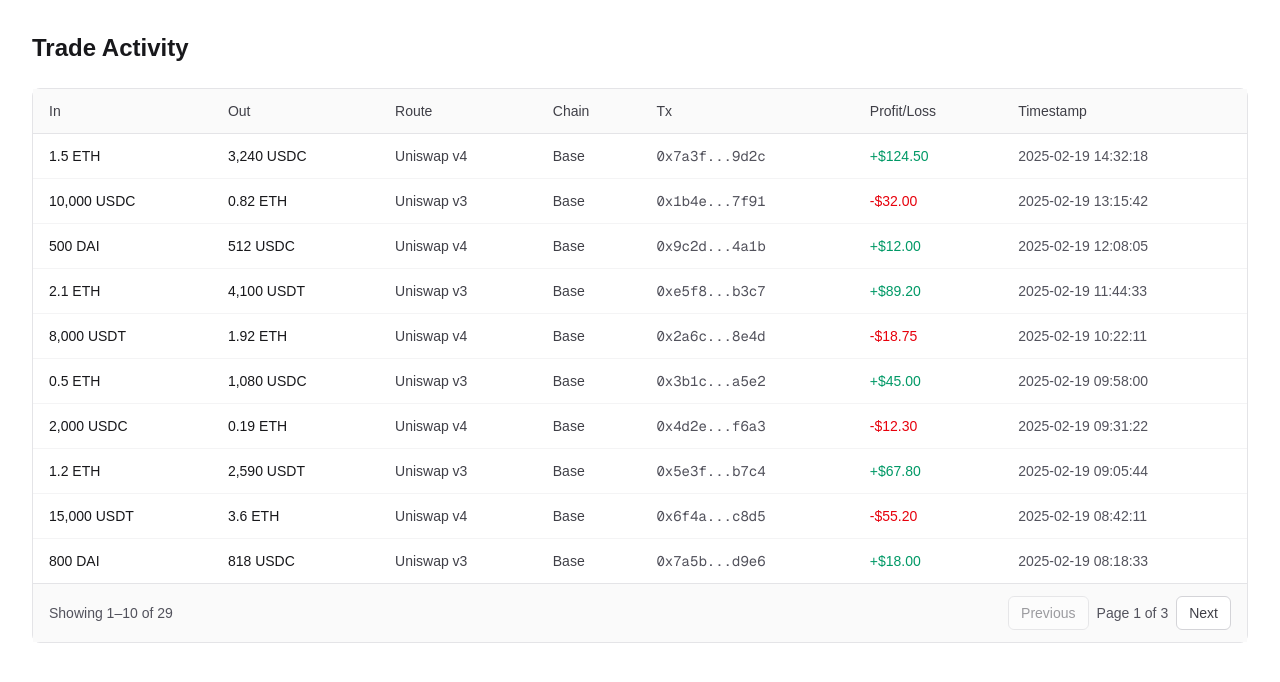
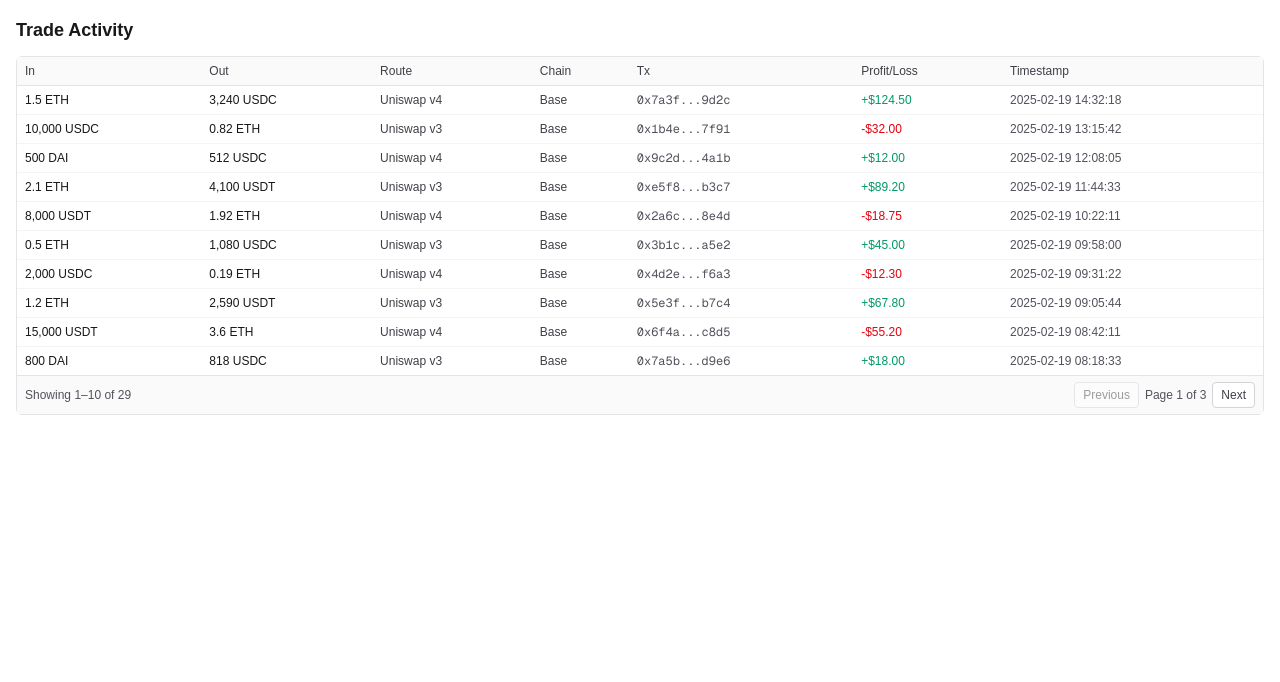
Before and after one commit to Constantino/baby-shark, a Next.js app in the folder web/: page / in a window 1280 px wide. Shown: the top 682 px of the page. Built offline with nearby package versions, Linux system fonts and the light colour scheme.

Commit message:
added trade activity table smaller

```diff
--- a/web/src/components/TradeActivity.tsx
+++ b/web/src/components/TradeActivity.tsx
@@ -16,34 +16,34 @@ export function TradeActivity({ trades }: TradeActivityProps) {
   const pageTrades = trades.slice(start, start + PAGE_SIZE);
 
   return (
-    <div className="min-h-screen p-8">
-      <h1 className="mb-6 text-2xl font-semibold text-zinc-900 dark:text-zinc-100">
+    <div className="p-4">
+      <h1 className="mb-3 text-lg font-semibold text-zinc-900 dark:text-zinc-100">
         Trade Activity
       </h1>
-      <div className="rounded-lg border border-zinc-200 dark:border-zinc-700">
-        <div className="max-h-[70vh] overflow-y-auto overflow-x-auto">
-          <table className="w-full min-w-[640px] border-collapse text-left text-sm">
+      <div className="rounded-md border border-zinc-200 dark:border-zinc-700">
+        <div className="max-h-[45vh] overflow-y-auto overflow-x-auto">
+          <table className="w-full min-w-[560px] border-collapse text-left text-xs">
             <thead className="sticky top-0 z-10 bg-zinc-50 dark:bg-zinc-800/50">
               <tr className="border-b border-zinc-200 dark:border-zinc-700">
-                <th className="px-4 py-3 font-medium text-zinc-700 dark:text-zinc-300">
+                <th className="px-2 py-1.5 font-medium text-zinc-700 dark:text-zinc-300">
                   In
                 </th>
-                <th className="px-4 py-3 font-medium text-zinc-700 dark:text-zinc-300">
+                <th className="px-2 py-1.5 font-medium text-zinc-700 dark:text-zinc-300">
                   Out
                 </th>
-                <th className="px-4 py-3 font-medium text-zinc-700 dark:text-zinc-300">
+                <th className="px-2 py-1.5 font-medium text-zinc-700 dark:text-zinc-300">
                   Route
                 </th>
-                <th className="px-4 py-3 font-medium text-zinc-700 dark:text-zinc-300">
+                <th className="px-2 py-1.5 font-medium text-zinc-700 dark:text-zinc-300">
                   Chain
                 </th>
-                <th className="px-4 py-3 font-medium text-zinc-700 dark:text-zinc-300">
+                <th className="px-2 py-1.5 font-medium text-zinc-700 dark:text-zinc-300">
                   Tx
                 </th>
-                <th className="px-4 py-3 font-medium text-zinc-700 dark:text-zinc-300">
+                <th className="px-2 py-1.5 font-medium text-zinc-700 dark:text-zinc-300">
                   Profit/Loss
                 </th>
-                <th className="px-4 py-3 font-medium text-zinc-700 dark:text-zinc-300">
+                <th className="px-2 py-1.5 font-medium text-zinc-700 dark:text-zinc-300">
                   Timestamp
                 </th>
               </tr>
@@ -54,23 +54,23 @@ export function TradeActivity({ trades }: TradeActivityProps) {
                   key={start + i}
                   className="border-b border-zinc-100 last:border-0 dark:border-zinc-800"
                 >
-                  <td className="px-4 py-3 text-zinc-900 dark:text-zinc-100">
+                  <td className="px-2 py-1.5 text-zinc-900 dark:text-zinc-100">
                     {trade.in}
                   </td>
-                  <td className="px-4 py-3 text-zinc-900 dark:text-zinc-100">
+                  <td className="px-2 py-1.5 text-zinc-900 dark:text-zinc-100">
                     {trade.out}
                   </td>
-                  <td className="px-4 py-3 text-zinc-700 dark:text-zinc-300">
+                  <td className="px-2 py-1.5 text-zinc-700 dark:text-zinc-300">
                     {trade.route}
                   </td>
-                  <td className="px-4 py-3 text-zinc-700 dark:text-zinc-300">
+                  <td className="px-2 py-1.5 text-zinc-700 dark:text-zinc-300">
                     {trade.chain}
                   </td>
-                  <td className="px-4 py-3 font-mono text-zinc-600 dark:text-zinc-400">
+                  <td className="px-2 py-1.5 font-mono text-zinc-600 dark:text-zinc-400">
                     {trade.tx}
                   </td>
                   <td
-                    className={`px-4 py-3 font-medium ${
+                    className={`px-2 py-1.5 font-medium ${
                       trade.profitLoss.startsWith("+")
                         ? "text-emerald-600 dark:text-emerald-400"
                         : "text-red-600 dark:text-red-400"
@@ -78,7 +78,7 @@ export function TradeActivity({ trades }: TradeActivityProps) {
                   >
                     {trade.profitLoss}
                   </td>
-                  <td className="px-4 py-3 text-zinc-600 dark:text-zinc-400">
+                  <td className="px-2 py-1.5 text-zinc-600 dark:text-zinc-400">
                     {trade.timestamp}
                   </td>
                 </tr>
@@ -86,28 +86,28 @@ export function TradeActivity({ trades }: TradeActivityProps) {
             </tbody>
           </table>
         </div>
-        <div className="flex items-center justify-between gap-4 border-t border-zinc-200 bg-zinc-50 px-4 py-3 dark:border-zinc-700 dark:bg-zinc-800/50">
-          <p className="text-sm text-zinc-600 dark:text-zinc-400">
+        <div className="flex items-center justify-between gap-2 border-t border-zinc-200 bg-zinc-50 px-2 py-1.5 dark:border-zinc-700 dark:bg-zinc-800/50">
+          <p className="text-xs text-zinc-600 dark:text-zinc-400">
             Showing {start + 1}–{Math.min(start + PAGE_SIZE, trades.length)} of{" "}
             {trades.length}
           </p>
-          <div className="flex items-center gap-2">
+          <div className="flex items-center gap-1.5">
             <button
               type="button"
               onClick={() => setPage((p) => Math.max(1, p - 1))}
               disabled={page <= 1}
-              className="rounded-md border border-zinc-300 bg-white px-3 py-1.5 text-sm font-medium text-zinc-700 transition-colors hover:bg-zinc-50 disabled:cursor-not-allowed disabled:opacity-50 dark:border-zinc-600 dark:bg-zinc-800 dark:text-zinc-300 dark:hover:bg-zinc-700"
+              className="rounded border border-zinc-300 bg-white px-2 py-1 text-xs font-medium text-zinc-700 transition-colors hover:bg-zinc-50 disabled:cursor-not-allowed disabled:opacity-50 dark:border-zinc-600 dark:bg-zinc-800 dark:text-zinc-300 dark:hover:bg-zinc-700"
             >
               Previous
             </button>
-            <span className="text-sm text-zinc-600 dark:text-zinc-400">
+            <span className="text-xs text-zinc-600 dark:text-zinc-400">
               Page {page} of {totalPages}
             </span>
             <button
               type="button"
               onClick={() => setPage((p) => Math.min(totalPages, p + 1))}
               disabled={page >= totalPages}
-              className="rounded-md border border-zinc-300 bg-white px-3 py-1.5 text-sm font-medium text-zinc-700 transition-colors hover:bg-zinc-50 disabled:cursor-not-allowed disabled:opacity-50 dark:border-zinc-600 dark:bg-zinc-800 dark:text-zinc-300 dark:hover:bg-zinc-700"
+              className="rounded border border-zinc-300 bg-white px-2 py-1 text-xs font-medium text-zinc-700 transition-colors hover:bg-zinc-50 disabled:cursor-not-allowed disabled:opacity-50 dark:border-zinc-600 dark:bg-zinc-800 dark:text-zinc-300 dark:hover:bg-zinc-700"
             >
               Next
             </button>
```
